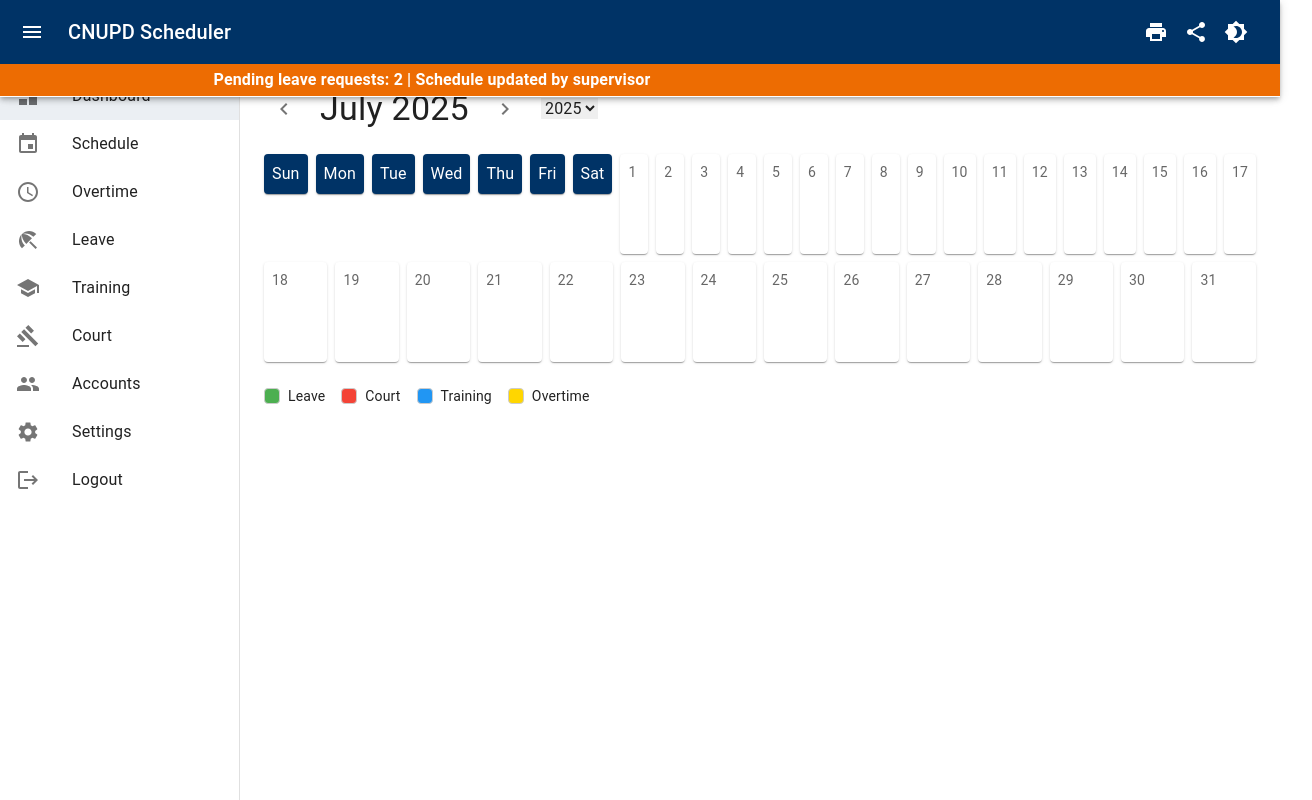
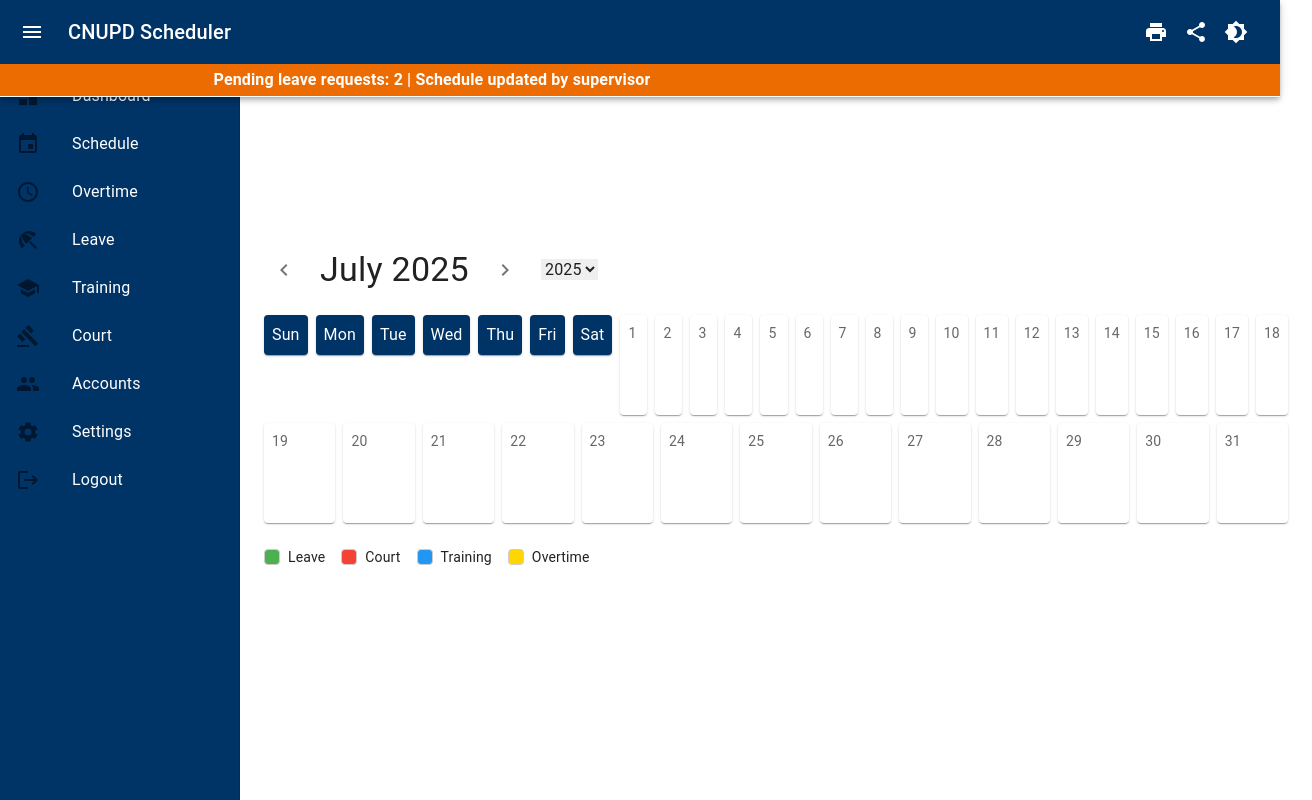
Before and after one commit to its-hyacinth/json, a React (Vite) app: page / in a window 1280 px wide. Shown: the whole page, 1312 px wide, since content can reach past the window. Built offline with nearby package versions, Linux system fonts and the light colour scheme.

Commit message:
test feature 5

```diff
--- a/public/admin/login.html
+++ b/public/admin/login.html
@@ -12,6 +12,9 @@
     <link rel="stylesheet" href="https://cdnjs.cloudflare.com/ajax/libs/font-awesome/6.0.0/css/all.min.css">
 </head>
 <body>
+    <div style="position: absolute; top: 16px; left: 16px; z-index: 10;">
+      <img src="/assets/cnupd.png" alt="CNUPD Badge" style="height: 80px; width: auto;" />
+    </div>
     <div class="login-container">
         <div class="login-card">
             <div class="login-header">
--- a/src/components/Layout.tsx
+++ b/src/components/Layout.tsx
@@ -56,7 +56,7 @@ const Layout = ({ children, darkMode, setDarkMode }: LayoutProps) => {
     <Box sx={{ display: 'flex' }}>
       <AppBar position="fixed" sx={{ zIndex: (theme) => theme.zIndex.drawer + 1 }}>
         <Toolbar>
-          <IconButton color="inherit" edge="start" sx={{ mr: 2 }}>
+          <IconButton color="inherit" edge="start" sx={{ mr: 2 }} onClick={() => navigate('/') }>
             <MenuIcon />
           </IconButton>
           <Typography variant="h6" noWrap component="div" sx={{ flexGrow: 1 }}>
@@ -113,6 +113,8 @@ const Layout = ({ children, darkMode, setDarkMode }: LayoutProps) => {
           '& .MuiDrawer-paper': {
             width: drawerWidth,
             boxSizing: 'border-box',
+            bgcolor: '#003366', // CNU Blue
+            color: 'white',
           },
         }}
       >
--- a/src/index.css
+++ b/src/index.css
@@ -35,3 +35,18 @@ body {
     border: none !important;
   }
 }
+
+/* Remove custom/orange scrollbar styles if present */
+::-webkit-scrollbar {
+  width: 8px;
+  background: transparent;
+}
+::-webkit-scrollbar-thumb {
+  background: #e0e0e0;
+  border-radius: 4px;
+}
+/* For Firefox */
+html {
+  scrollbar-color: #e0e0e0 transparent;
+  scrollbar-width: thin;
+}
--- a/src/pages/Dashboard.tsx
+++ b/src/pages/Dashboard.tsx
@@ -63,7 +63,8 @@ const Dashboard = () => {
   };
 
   return (
-    <Box>
+    <Box sx={{ display: 'flex', justifyContent: 'center', alignItems: 'center', minHeight: '80vh' }}>
+      <Box sx={{ width: '80vw', maxWidth: 1200 }}>
         <Box sx={{ display: 'flex', alignItems: 'center', mb: 3 }}>
           <IconButton onClick={handlePreviousMonth}>
             <ChevronLeft />
@@ -145,6 +146,7 @@ const Dashboard = () => {
           </Box>
         </Box>
       </Box>
+    </Box>
   );
 };
 
--- a/src/pages/Schedule.tsx
+++ b/src/pages/Schedule.tsx
@@ -33,6 +33,15 @@ interface Shift {
   type: string;
 }
 
+// Add event interface for schedule
+interface ScheduleEvent {
+  id: number;
+  title: string;
+  date: Date;
+  type: 'leave-pending' | 'leave-approved' | 'training' | 'court';
+  color: string;
+}
+
 const Schedule = () => {
   const navigate = useNavigate();
   const [userRole] = useState<'owner' | 'employee'>('owner');
@@ -42,6 +51,20 @@ const Schedule = () => {
   const [minStaffing, setMinStaffing] = useState(3);
   const [maxHours, setMaxHours] = useState(12);
   const [error, setError] = useState<string | null>(null);
+
+  // Centralized event state (mock for now, to be updated by other pages)
+  const [events, setEvents] = useState<ScheduleEvent[]>([
+    // Example events
+    { id: 1, title: 'Annual Leave', date: new Date(2024, 5, 15), type: 'leave-approved', color: '#4CAF50' },
+    { id: 2, title: 'Pending Leave', date: new Date(2024, 5, 18), type: 'leave-pending', color: '#FFD600' },
+    { id: 3, title: 'Court Appearance', date: new Date(2024, 5, 20), type: 'court', color: '#F44336' },
+    { id: 4, title: 'Training Session', date: new Date(2024, 5, 25), type: 'training', color: '#2196F3' },
+  ]);
+
+  // Helper to get events for a given day
+  const getEventsForDay = (date: Date) => {
+    return events.filter(event => format(event.date, 'yyyy-MM-dd') === format(date, 'yyyy-MM-dd'));
+  };
 
   const handleAutoGenerate = () => {
     const newShifts: Shift[] = [
@@ -190,7 +213,7 @@ const Schedule = () => {
         <Box sx={{ width: '100%', height: '80vh', bgcolor: 'white', borderRadius: 2, overflow: 'hidden', boxShadow: 2, mb: 2 }}>
           <iframe
             title={scheduleDocs[docIndex].label + ' Schedule'}
-            src={scheduleDocs[docIndex].url + '&embedded=true'}
+            src={scheduleDocs[docIndex].url.replace('/edit', '/preview')}
             style={{ width: '100%', height: '100%', border: 'none', background: 'white' }}
             allowFullScreen
           />
```
Lines whose indentation alone changed are shown as unchanged.
